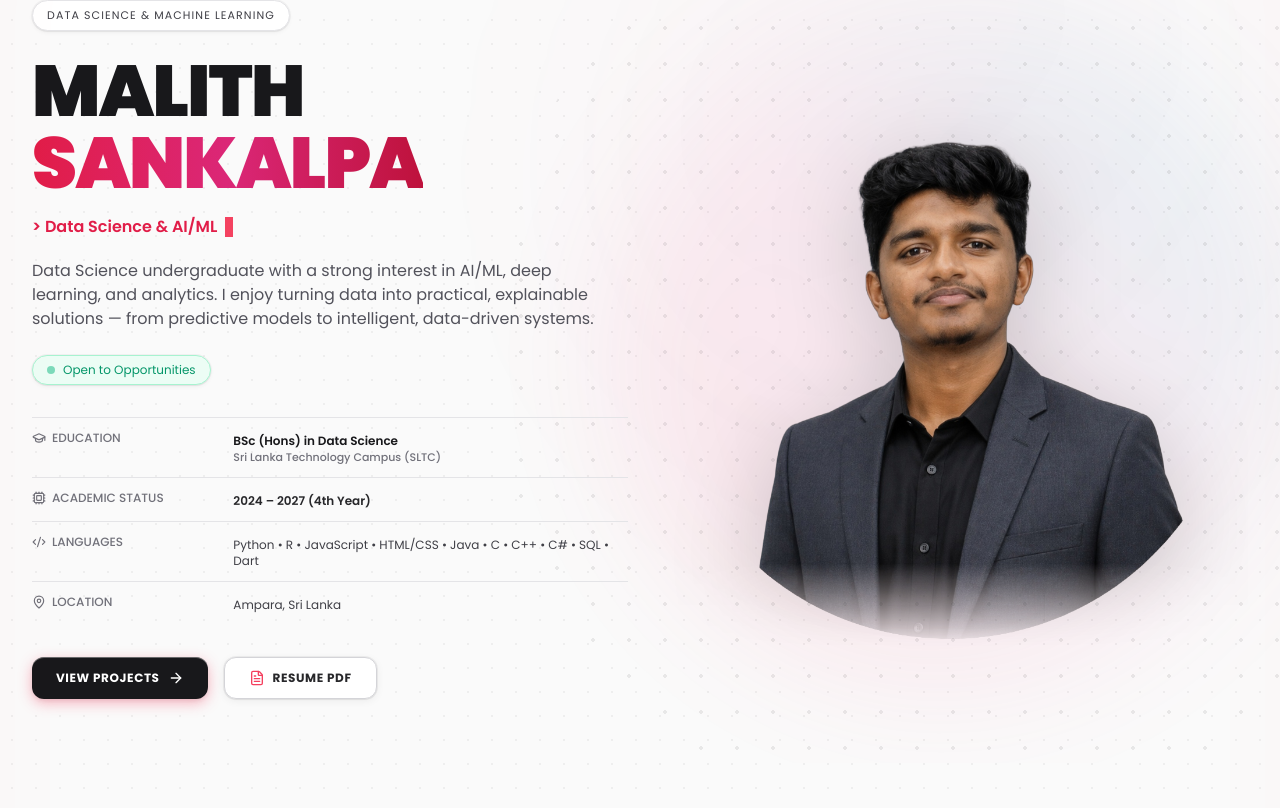
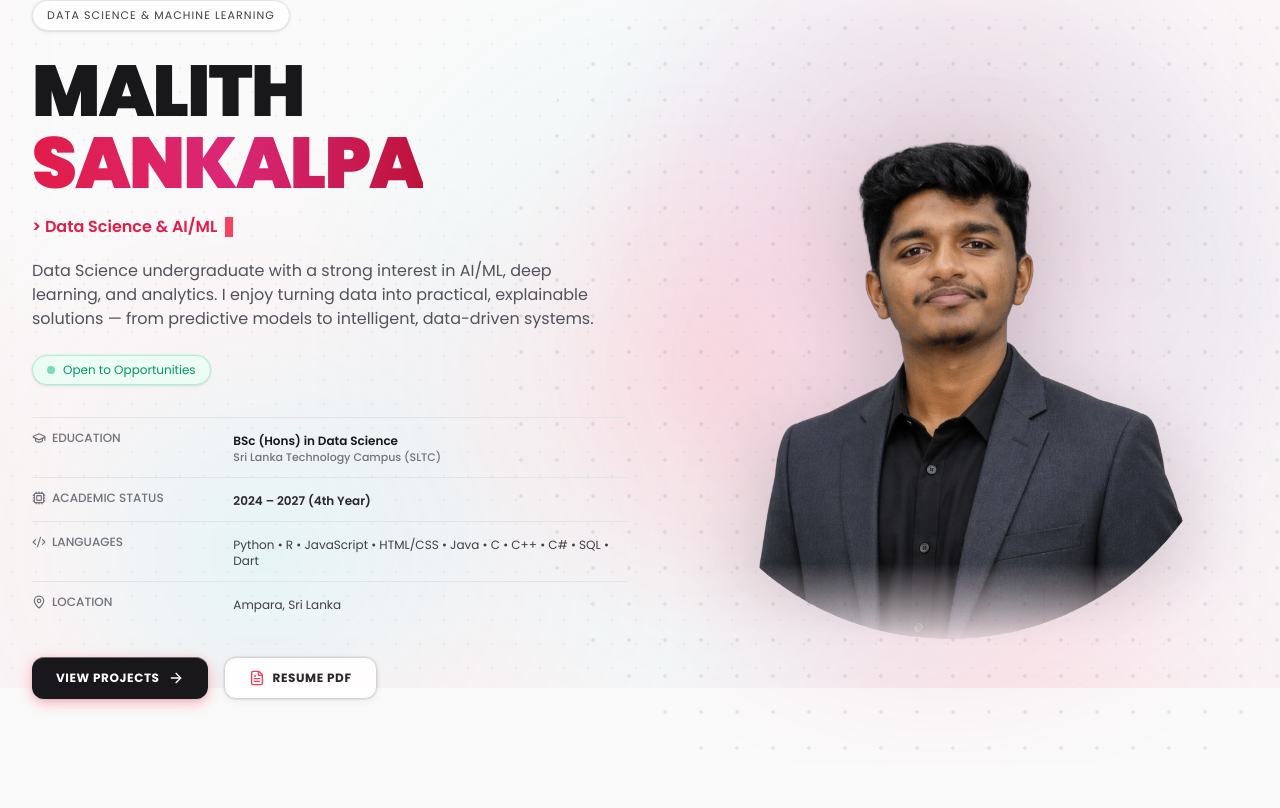
Before and after one commit to sankalpams/My-Portfolio, a React (Vite) app: page / in a window 1280 px wide. Shown: the part 112-920 px from the top of the page. Built offline with nearby package versions, Linux system fonts and the light colour scheme.

Commit message:
enable lazy route loading and hardware accelerated background gradients

```diff
--- a/src/App.tsx
+++ b/src/App.tsx
@@ -1,12 +1,23 @@
-import React from 'react';
+import React, { lazy, Suspense } from 'react';
 import { ThemeProvider } from './context/ThemeContext';
 import { RouterProvider, useRouter } from './router/RouterContext';
 import { Navbar } from './components/Navbar';
 import { HomePage } from './pages/HomePage';
-import { ProjectDetailsPage } from './pages/ProjectDetailsPage';
-import { ProjectsPage } from './pages/ProjectsPage';
-import { ResumePage } from './pages/ResumePage';
-import { ContactPage } from './pages/ContactPage';
+
+// Lazy-load subpages to reduce initial bundle size and speed up first paint
+const ProjectDetailsPage = lazy(() => import('./pages/ProjectDetailsPage').then(m => ({ default: m.ProjectDetailsPage })));
+const ProjectsPage = lazy(() => import('./pages/ProjectsPage').then(m => ({ default: m.ProjectsPage })));
+const ResumePage = lazy(() => import('./pages/ResumePage').then(m => ({ default: m.ResumePage })));
+const ContactPage = lazy(() => import('./pages/ContactPage').then(m => ({ default: m.ContactPage })));
+
+const PageLoadingFallback: React.FC = () => (
+  <div className="min-h-[60vh] flex items-center justify-center">
+    <div className="flex items-center gap-2 font-mono text-xs text-rose-500 dark:text-rose-400">
+      <span className="w-2 h-2 rounded-full bg-rose-500 animate-pulse" />
+      <span>Loading...</span>
+    </div>
+  </div>
+);
 
 export const AppContent: React.FC = () => {
   const { route } = useRouter();
@@ -15,17 +26,33 @@ export const AppContent: React.FC = () => {
     const { pathname } = route;
 
     if (pathname.startsWith('/project/')) {
-      return <ProjectDetailsPage />;
+      return (
+        <Suspense fallback={<PageLoadingFallback />}>
+          <ProjectDetailsPage />
+        </Suspense>
+      );
     }
 
     switch (pathname) {
       case '/projects':
-        return <ProjectsPage />;
+        return (
+          <Suspense fallback={<PageLoadingFallback />}>
+            <ProjectsPage />
+          </Suspense>
+        );
       case '/resume':
       case '/cv':
-        return <ResumePage />;
+        return (
+          <Suspense fallback={<PageLoadingFallback />}>
+            <ResumePage />
+          </Suspense>
+        );
       case '/contact':
-        return <ContactPage />;
+        return (
+          <Suspense fallback={<PageLoadingFallback />}>
+            <ContactPage />
+          </Suspense>
+        );
       case '/':
       default:
         return <HomePage />;
@@ -33,24 +60,42 @@ export const AppContent: React.FC = () => {
   };
 
   return (
-    <div className="relative min-h-screen bg-background text-foreground selection:bg-rose-500 selection:text-white overflow-x-hidden transition-colors duration-300" style={{ perspective: '1200px' }}>
+    <div className="relative min-h-screen bg-background text-foreground selection:bg-rose-500 selection:text-white overflow-x-hidden transition-colors duration-300">
 
-      {/* 1. Global Radar Grid Background Texture (Same as Photo Backdrop) */}
-      <div className="fixed inset-0 pointer-events-none z-0 radar-grid opacity-40 dark:opacity-60 transition-opacity duration-300" />
+      {/* 1. Global Radar Grid Background Texture (Hardware Accelerated Layer) */}
+      <div
+        className="fixed inset-0 pointer-events-none z-0 radar-grid opacity-40 dark:opacity-60 transition-opacity duration-300"
+        style={{ contain: 'strict', transform: 'translateZ(0)' }}
+      />
 
-      {/* 2. Floating Ambient Glowing Radial Orbs across the entire Portfolio */}
-      <div className="fixed inset-0 pointer-events-none z-0 overflow-hidden">
+      {/* 2. Floating Ambient Glowing Radial Orbs (GPU-Native Radial Gradients, Zero Blur Filter Overhead) */}
+      <div
+        className="fixed inset-0 pointer-events-none z-0 overflow-hidden"
+        style={{ contain: 'strict', transform: 'translateZ(0)' }}
+      >
         {/* Top-Right Ambient Glow */}
-        <div className="absolute -top-24 -right-24 w-[350px] h-[350px] sm:w-[600px] sm:h-[600px] lg:w-[800px] lg:h-[800px] rounded-full bg-gradient-to-br from-rose-500/10 dark:from-rose-500/25 via-pink-500/5 dark:via-pink-500/15 to-transparent blur-[120px] animate-pulse-glow" />
+        <div
+          className="absolute -top-24 -right-24 w-[350px] h-[350px] sm:w-[600px] sm:h-[600px] lg:w-[800px] lg:h-[800px] rounded-full opacity-60 dark:opacity-75"
+          style={{ background: 'radial-gradient(circle, rgba(244, 63, 94, 0.22) 0%, rgba(236, 72, 153, 0.08) 40%, transparent 70%)' }}
+        />
 
         {/* Mid-Left Cyan/Rose Accent Glow */}
-        <div className="absolute top-[30%] -left-40 w-[400px] h-[400px] sm:w-[650px] sm:h-[650px] lg:w-[850px] lg:h-[850px] rounded-full bg-gradient-to-tr from-cyan-500/10 dark:from-cyan-500/20 via-rose-500/5 dark:via-rose-500/15 to-transparent blur-[140px] animate-pulse-glow" />
+        <div
+          className="absolute top-[30%] -left-40 w-[400px] h-[400px] sm:w-[650px] sm:h-[650px] lg:w-[850px] lg:h-[850px] rounded-full opacity-50 dark:opacity-65"
+          style={{ background: 'radial-gradient(circle, rgba(6, 182, 212, 0.16) 0%, rgba(244, 63, 94, 0.06) 40%, transparent 70%)' }}
+        />
 
         {/* Mid-Right Rose Glow */}
-        <div className="absolute top-[60%] -right-40 w-[350px] h-[350px] sm:w-[600px] sm:h-[600px] lg:w-[800px] lg:h-[800px] rounded-full bg-gradient-to-bl from-rose-500/10 dark:from-rose-500/20 via-pink-500/5 dark:via-pink-500/10 to-transparent blur-[130px] animate-pulse-glow" />
+        <div
+          className="absolute top-[60%] -right-40 w-[350px] h-[350px] sm:w-[600px] sm:h-[600px] lg:w-[800px] lg:h-[800px] rounded-full opacity-50 dark:opacity-65"
+          style={{ background: 'radial-gradient(circle, rgba(244, 63, 94, 0.18) 0%, rgba(219, 39, 119, 0.06) 40%, transparent 70%)' }}
+        />
 
         {/* Bottom Ambient Glow */}
-        <div className="absolute -bottom-32 left-[20%] w-[400px] h-[400px] sm:w-[700px] sm:h-[700px] lg:w-[900px] lg:h-[900px] rounded-full bg-gradient-to-t from-rose-500/10 dark:from-rose-500/20 via-cyan-500/5 dark:via-cyan-500/15 to-transparent blur-[140px] animate-pulse-glow" />
+        <div
+          className="absolute -bottom-32 left-[20%] w-[400px] h-[400px] sm:w-[700px] sm:h-[700px] lg:w-[900px] lg:h-[900px] rounded-full opacity-50 dark:opacity-70"
+          style={{ background: 'radial-gradient(circle, rgba(244, 63, 94, 0.18) 0%, rgba(6, 182, 212, 0.06) 45%, transparent 70%)' }}
+        />
       </div>
 
       {/* 3. Outer Ambient Vignette */}
```
